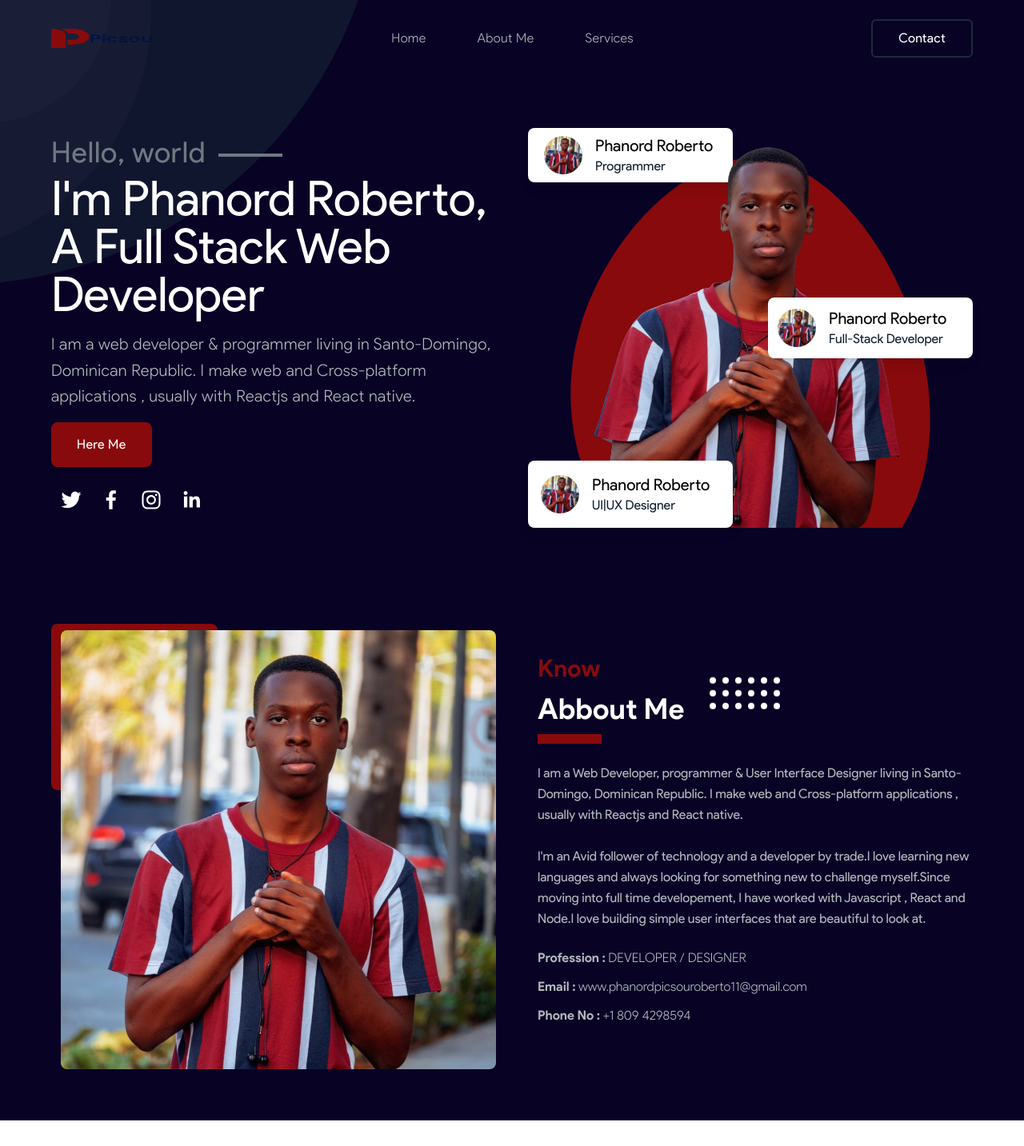
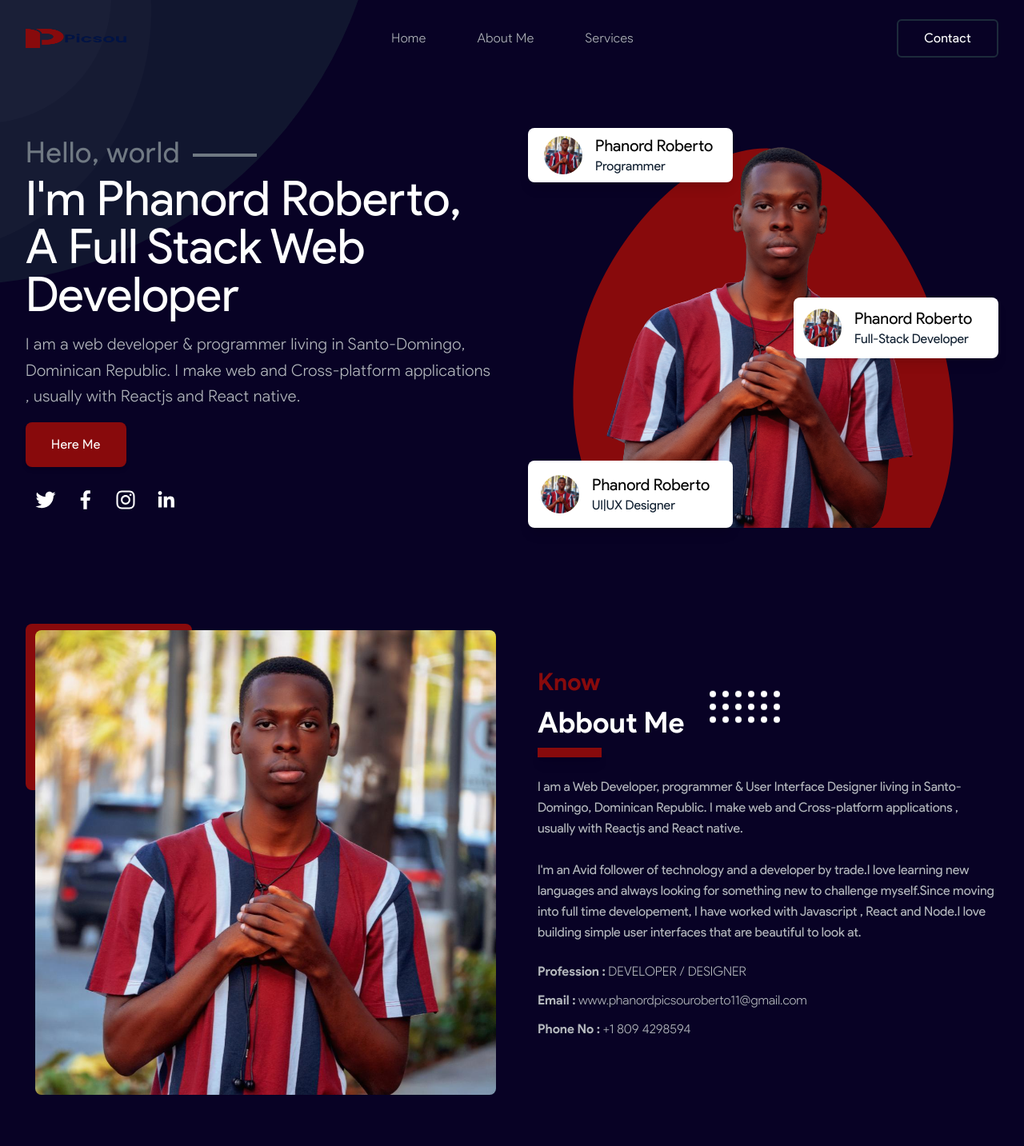
Before and after one commit to PicsouRob/website, a React (Create React App) app: page / in a window 1280 px wide. Shown: the whole page at 80% size. Before the commit the page ends 1401 px from the top, so only its background shows below. Built offline with nearby package versions, Linux system fonts and the light colour scheme.

Commit message:
first commit

```diff
--- a/src/Pages/About/index.jsx
+++ b/src/Pages/About/index.jsx
@@ -5,7 +5,7 @@ function About() {
     const animeArray = [1, 2, 3, 4, 5, 6, 77, 22, 11, 12, 31, 9, 43, 99, 29, 32, 70, 40];
 
     return (
-        <div id="about" class="relative px-8 lg:px-16 py-16 mx-auto max-w-7xl z-20">
+        <div id="about" class="relative px-8 py-16 mx-auto max-w-7xl z-20">
             <div class="flex flex-col lg:flex-row gap-16 items-center mx-auto">
                 <div class="relative w-full lg:w-1/2">
                     <div class="absolute -top-2 left-0 -z-10 w-52 h-52 rounded-lg bg-[#880a0c]"></div>
--- a/src/Pages/Home/index.jsx
+++ b/src/Pages/Home/index.jsx
@@ -17,7 +17,7 @@ function Home() {
     }
 
     return (
-        <div id="home" class="relative px-8 lg:px-16 mx-auto max-w-7xl">
+        <div id="home" class="relative px-8 mx-auto max-w-7xl">
             <Header />
             <div class="relative py-16 mx-auto w-full">
                 <div class="flex flex-col-reverse lg:flex-row items-center gap-10">
```
